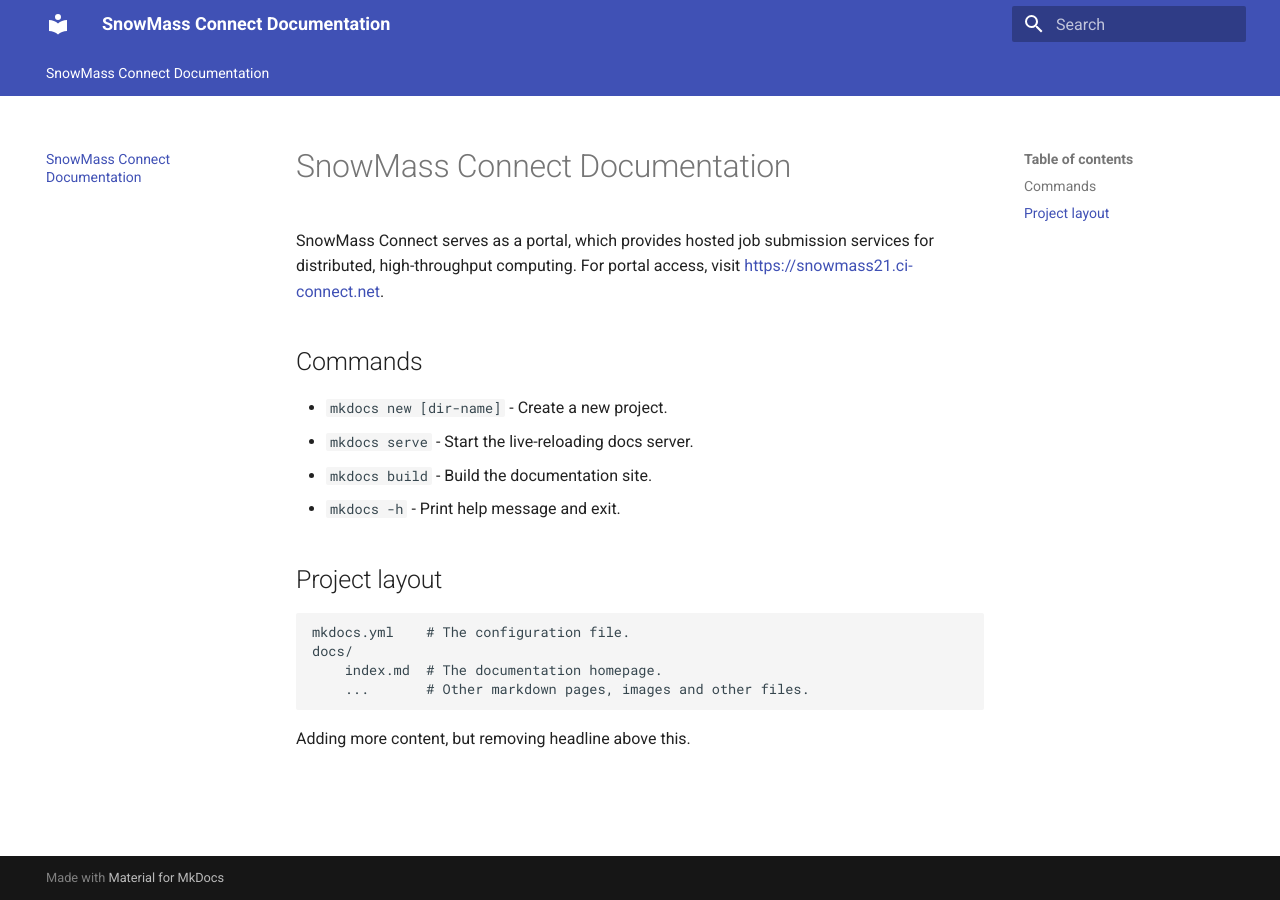
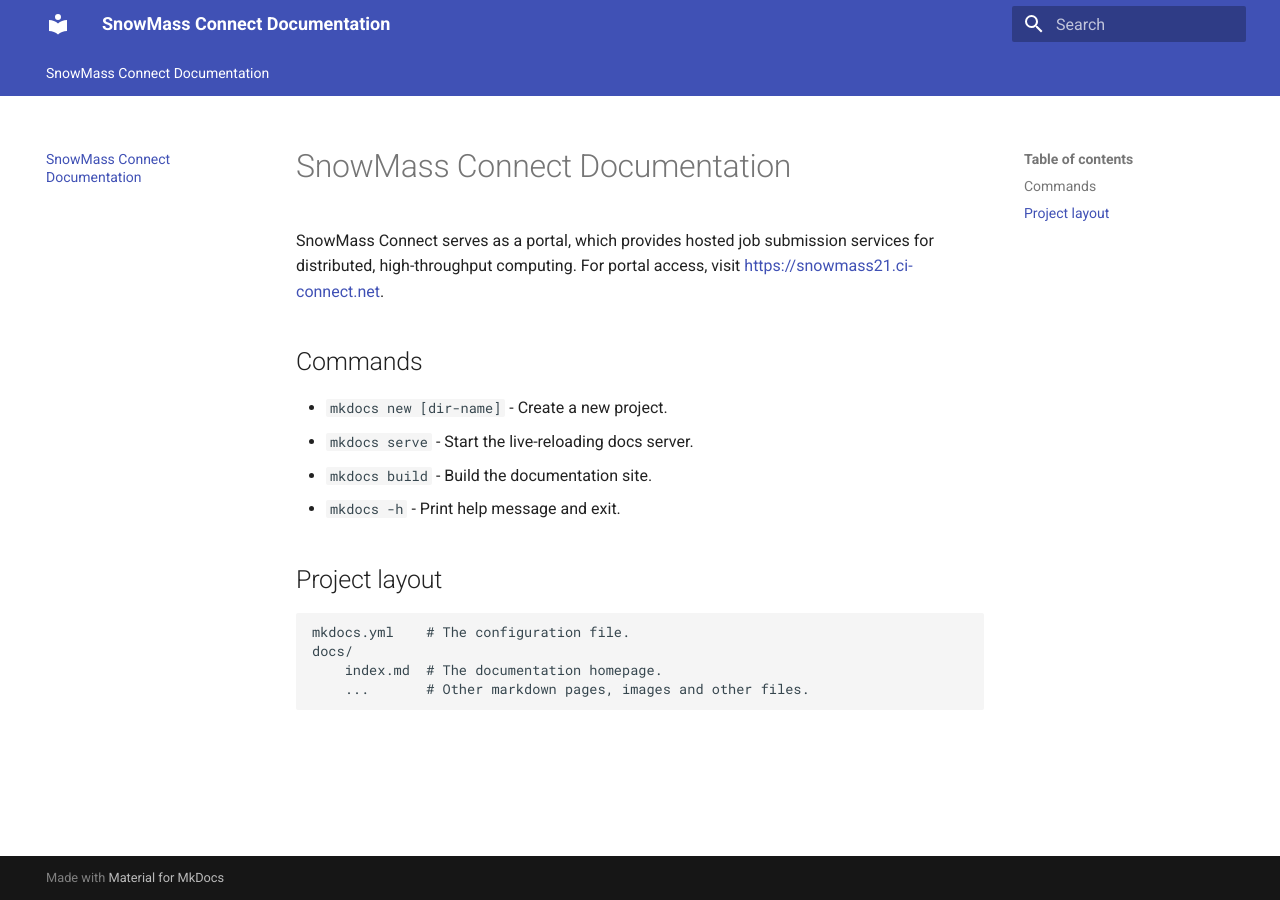
Before and after one commit to ppaschos/snowmass-connect-docs, an MkDocs documentation site: the page built from docs/index.md, in a window 1280 px wide. Built offline with MkDocs 1.6.1 and Material for MkDocs 9.7.7, drawn with Linux system fonts in a browser that asks for light colours.

Commit message:
remove all changes, git actions test worked

```diff
--- a/docs/index.md
+++ b/docs/index.md
@@ -16,5 +16,3 @@
     docs/
         index.md  # The documentation homepage.
         ...       # Other markdown pages, images and other files.
-
-Adding more content, but removing headline above this.
```
